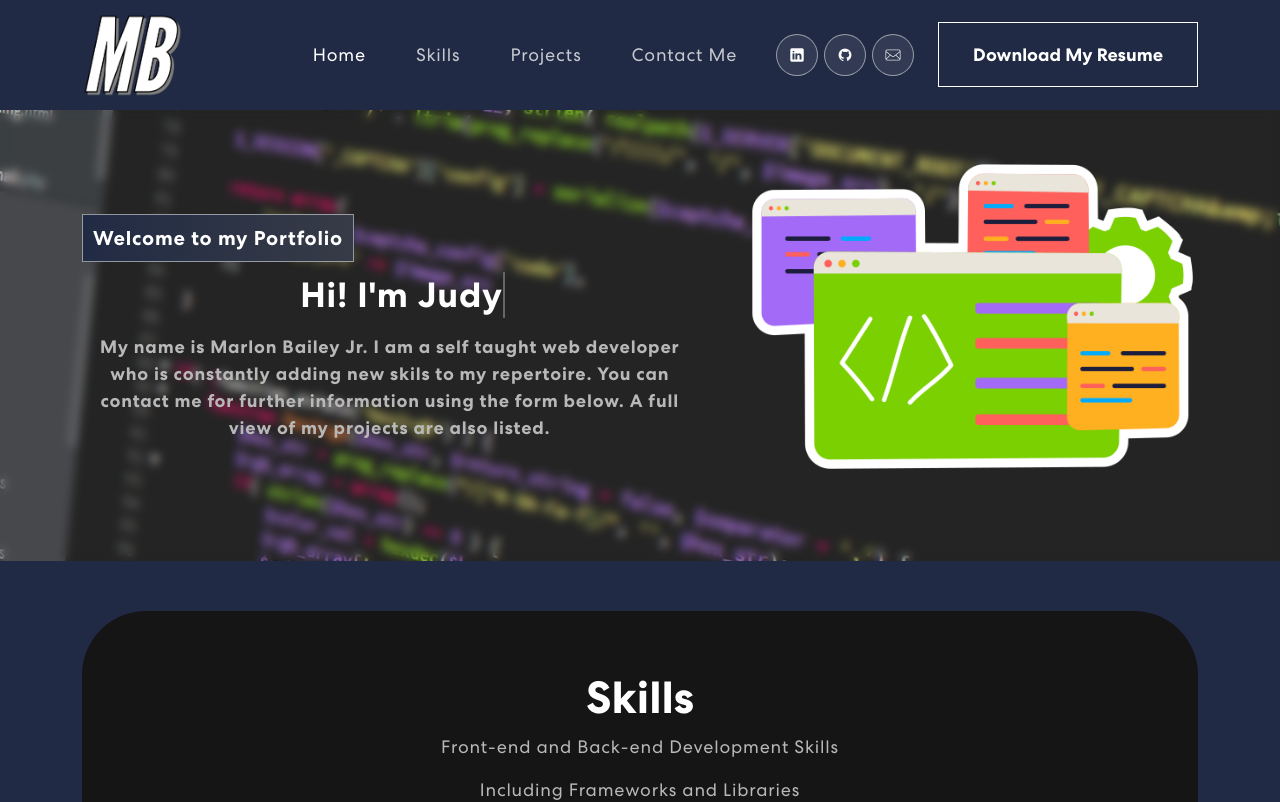
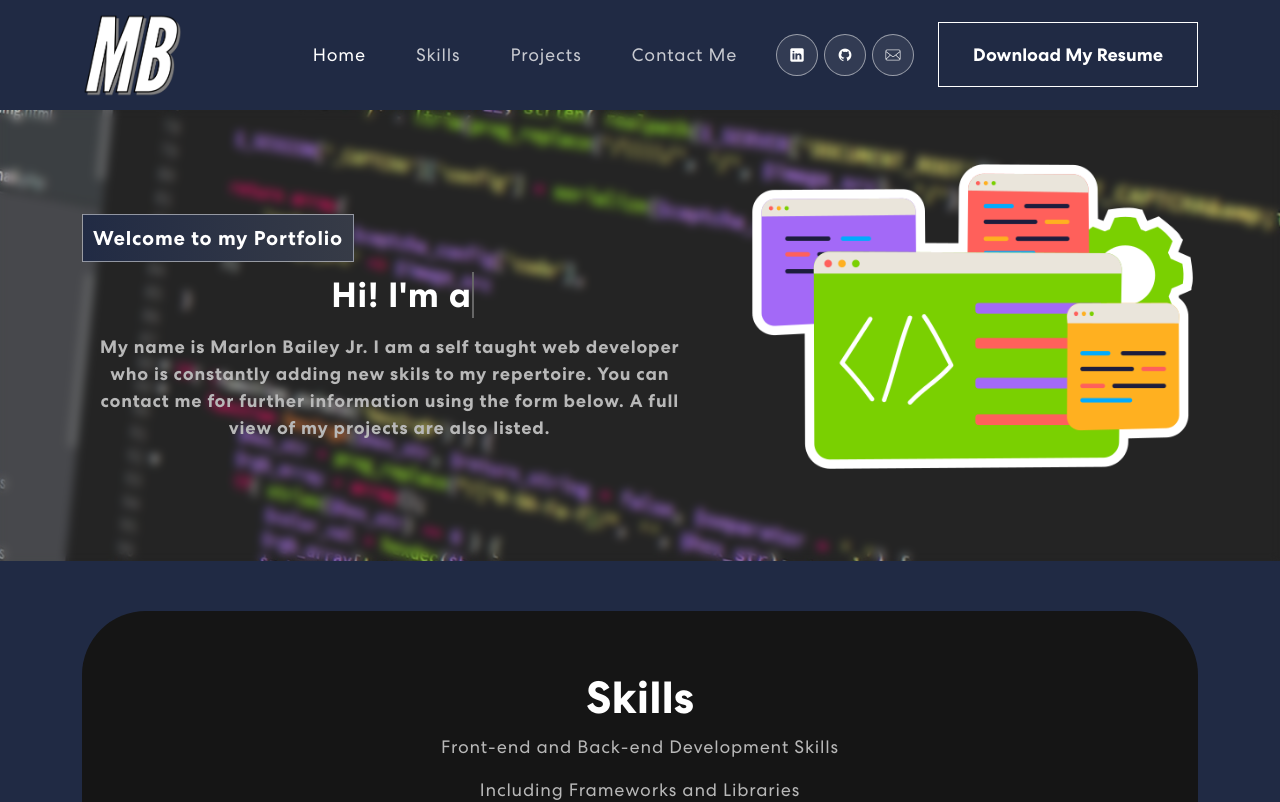
Before and after one commit to marlonbaileyjr23/Portfolio_Website, a React (Create React App) app: page / in a window 1280 px wide. Shown: the top 802 px of the page. Built offline with nearby package versions, Linux system fonts and the light colour scheme.

Commit message:
Banner Update

```diff
--- a/src/components/Banner.js
+++ b/src/components/Banner.js
@@ -56,7 +56,7 @@
               {({ isVisible }) =>
               <div className={isVisible ? "animate__animated animate__fadeIn" : ""}>
                 <span className="tagline">Welcome to my Portfolio</span>
-                <h1>{`Hi! I'm Judy`} <span className="txt-rotate" dataPeriod="1000" data-rotate='[ "Web Developer", "Web Designer", "UI/UX Designer" ]'><span className="wrap">{text}</span></span></h1>
+                <h1>{`Hi! I'm a `} <span className="txt-rotate" dataPeriod="1000" data-rotate='[ "Web Developer", "Web Designer", "UI/UX Designer" ]'><span className="wrap">{text}</span></span></h1>
                   <p>My name is Marlon Bailey Jr. I am a self taught web developer who is constantly adding new skils to my repertoire. You can contact me for further information using the form below. A full view of my projects are also listed.</p>
               </div>}
             </TrackVisibility>
```
